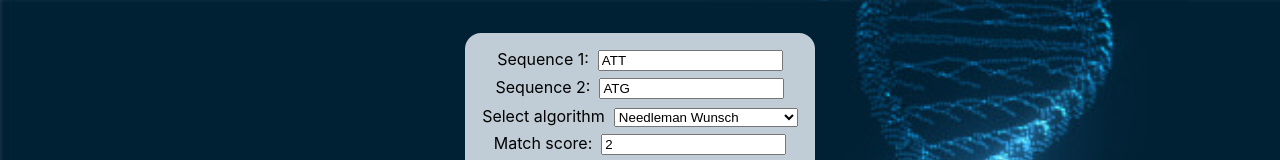
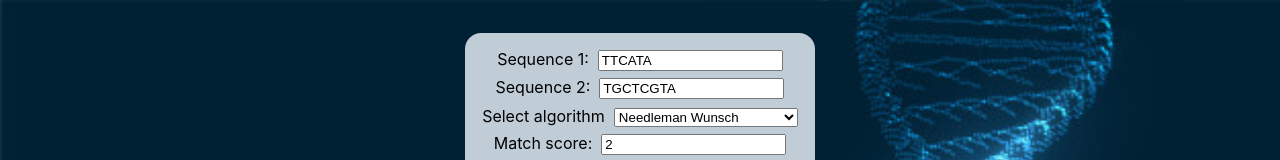
Before and after one commit to rameziophobia/bioinformatics-algorithms, a React (Create React App) app: page / in a window 1280 px wide. Shown: the top 160 px of the page. Built offline with nearby package versions, Linux system fonts and the light colour scheme.

Commit message:
chore: change starting sequences

```diff
--- a/src/components/Inputs.js
+++ b/src/components/Inputs.js
@@ -2,8 +2,8 @@ import React, { useState } from 'react';
 import './inputs.css';
 
 export const Inputs = ({ handleInputsChange }) => {
-    const [string1, setString1] = useState('ATT');
-    const [string2, setString2] = useState('ATG');
+    const [string1, setString1] = useState('TTCATA');
+    const [string2, setString2] = useState('TGCTCGTA');
     const [selectedAlgorithm, setSelectedAlgorithm] = useState('needleman');
     const [matchScore, setMatchScore] = useState(2);
     const [mismatchScore, setMismatchScore] = useState(-1);
```
